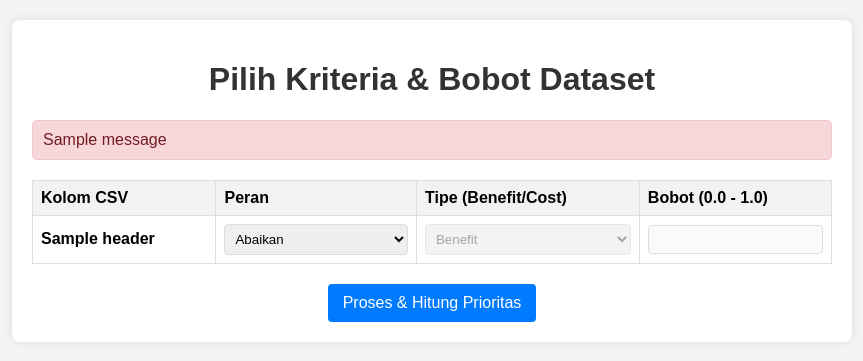
After one commit to Albab-source/flask-smart-dss, a Flask app: template templates/criteria_selection.html in a window 1280 px wide. The commit adds this page. Shown: the top 361 px of the page, without its empty margins (208-1071 px from the left). Run offline with Flask 3, Linux system fonts and the light colour scheme; the template is opened without the code that fills it: most values are stand-ins (such as "Sample title", 1, 10 or a date in 2020); one stand-in notice (Sample message) is shown.

Commit message:
Milestone 2: Web App Dasar dengan Flask, upload CSV, dan deteksi header CSV.

```diff
--- a/app.py
+++ b/app.py
@@ -1,13 +1,26 @@
 #app.py
 
-from flask import Flask, render_template, request, redirect,url_for
+from flask import Flask, flash, render_template, request, redirect, url_for, session
+from werkzeug.utils import secure_filename
 #Import fungsi hitung_prioritas_smart dari dile smart_logic.py
-from smart_logic import hitung_prioritas_smart
+from smart_logic import hitung_prioritas_smart, baca_csv_pasien_header
+import os
 
 #buat objek aplikasi flask
 app = Flask(__name__)
 
-# --- Kriteria dan bobot (diidentifikasi di sini untuk kemudahan, nanti bisa diukur di DB) ---
+# --- Konfigurasi Aplikasi ---
+app.config['SECRET_KEY'] = 'ini_rahasia_anda_bisa_ganti_dengan_string_acak'
+app.config['UPLOAD_FOLDER'] = 'datasets' # Nama folder untuk menyimpan file yang diunggah
+app.config['MAX_CONTENT_LENGTH'] = 16 * 1024 * 1024 # Batasi ukuran file hingga 16 MB
+ALLOWED_EXTENSIONS = {'csv'} # Hanya izinkan file CSV
+
+def allowed_file(filename):
+    return '.' in filename and \
+           filename.rsplit('.', 1)[1].lower() in ALLOWED_EXTENSIONS
+
+
+# --------- Kriteria dan bobot (diidentifikasi di sini untuk kemudahan, nanti bisa diukur di DB) ---------
 #Ini harus konsisten dengan yang diharaokan oleh fungsi hitung_prioritas_smart anda
 bobot_kriteria= {
     "GCS": 0.30,
@@ -26,13 +39,16 @@ tipe_kriteria = {
     "Nyeri": "cost",
     "Usia": "cost"
 }
-# --- Akhiri Definisi Kriteria ---
-# --- Routing ---
+# --------- Akhiri Definisi Kriteria ---------
+
+
+# --------- Routing -----------
 #Dekorator @app.route('/') menentukan URL mana yang akan memicu fungsi di bawahnya.
 #dalam kasus ini, URL dasar aplikasi (misalnya http://127.0.0.1:5000/)
+
 @app.route('/')
 def index():
-    return render_template('index.html')
+    return render_template('index.html', show_upload_option=True)
 
 @app.route('/result', methods=['POST'])
 def hitung_prioritas():
@@ -54,6 +70,7 @@ def hitung_prioritas():
             return "Input tidak valid. Pastikan semua nilai numerik diisi dengan benar.", 400 # bad Request
 
         #Sisipkan data pasien dalam format yang diharapkan fungsi SMART
+        # data_pasien_tunggal dictionary untuk menyimpan data satu pasien
         data_pasien_tunggal = {
             nama_pasien: {
                 "GCS": gcs,
@@ -66,7 +83,7 @@ def hitung_prioritas():
         }
 
         #panggil fungsi hitung_prioritas_smart dari smart_logic.py
-        #Kita hanya mengirim satu pasien, tapi fingsinya dirancang untuk multiple.
+        #Kita hanya mengirim satu pasien, tapi fungsinya dirancang untuk multiple.
         #Jadi kita kirimkan data_pasien_tunggal.
         prioritas_hasil = hitung_prioritas_smart(data_pasien_tunggal, bobot_kriteria, tipe_kriteria)
 
@@ -76,7 +93,62 @@ def hitung_prioritas():
     # Jika bukan metode POST (misalnya user coba akses langsung /hitung_prioritas)
     return redirect(url_for('index')) # Kembali ke halaman input
 
-# --- Menjalankan Aplikasi ---
+
+@app.route('/upload_csv', methods=['POST'])
+def upload_csv():
+    if request.method == 'POST':
+
+        #cek apakah ada file di request
+        if 'file_csv' not in request.files:
+            flash('Tidak ada bagian file.') # Pesan flash akan ditampilkan di template
+            return redirect(url_for('index'))
+
+        file = request.files['file_csv']
+
+        # Jika user tidak memilih file, browser juga mengirimkna bagian kosong tanpa nama file.
+        if file.filename =='':
+            flash('Tidak ada file yang terpilih')
+            return redirect(url_for('index'))
+
+        if file and allowed_file(file.filename):
+            filename = secure_filename(file.filename)
+            file_path = os.path.join(app.config['UPLOAD_FOLDER'], filename)
+            file.save(file_path) # simapan file yang diunggah
+
+            try:
+
+                # Panggil fungsi baru untuk membaca hanya pada bagian heeader dari csv
+                headers = baca_csv_pasien_header(file_path)
+
+                # simpan path file dan headers di session untuk digunakan direquest selanjutnya
+                session['uploaded_file_path'] = file_path
+                session['csv_headers'] = headers
+
+                # Redirect user ke halaman pemilihan kriteria (yang akan kita buat)
+                return redirect(url_for('criteria_selection'))
+
+            except Exception as e:
+                flash(f'Terjadi kesalahan saat memproses file CSV: {e}')
+                if os.path.exists(file_path):
+                    os.remove(file_path) # hapus file jika ada error
+                return redirect(url_for('index'))
+        else:
+            flash('Ekstensi file tidak diizinkan. hanya CSV yang diperbolehkan.')
+            return redirect(url_for('index'))
+
+    return redirect(url_for('index'))
+
+@app.route('/criteria_selection')
+def criteria_selection():
+    # Ambil heaers dari session
+    headers = session.get('csv_headers')
+    if not headers:
+        flash('Tidak ada data CSV yang diunggah. Silahkan unggah file terlebih dahulu.')
+        return redirect(url_for('index'))
+    # Render template untuk pemilihan kriteria dan kirimkan headers
+    return render_template('criteria_selection.html', headers=headers)
+
+# --- Menjalankan Aplikasi dalam Internal ---
 #Bagian ini memastikan hanya berjalan saat file ini dieksekusi langsung
 if __name__ == '__main__':
     # app.run() akan memulai server pengembangan flask
--- a/smart_logic.py
+++ b/smart_logic.py
@@ -1,4 +1,5 @@
 #samrt_logic.py
+import csv
 
 def hitung_prioritas_smart(alternatif_data, kriteria_bobot, kriteria_type):
     """
@@ -61,7 +62,36 @@ def hitung_prioritas_smart(alternatif_data, kriteria_bobot, kriteria_type):
 
     return prioritas_terurut
 
-#-----Data Contoh untuk Pengujian -----
+def baca_csv_pasien_header(file_path):
+    """
+    Membaca hanya baris header dari file CSV.
+
+     Args:
+        file_path (str): Path lengkap ke file CSV.
+
+    Returns:
+        list: Daftar string yang berisi nama-nama kolom dari header CSV.
+     """
+    common_encodings = ['utf-8', 'utf-8-sig', 'utf-16', 'latin-1', 'cp1252'] # Tambahkan encoding yang ingin dicoba
+
+    for encoding in common_encodings:
+        try:
+            with open(file_path, mode='r', newline='', encoding=encoding) as csvfile:
+                reader = csv.reader(csvfile)
+                header = next(reader) # Baris ini membaca baris pertama sebagai header
+                print(f"File berhasil dibaca dengan encoding: {encoding}") # Pesan debug
+                return header
+        except UnicodeDecodeError:
+            print(f"Gagal membaca dengan encoding {encoding}, mencoba yang lain...")
+            continue # Coba encoding berikutnya
+        except Exception as e:
+            # Tangani error lain yang mungkin terjadi saat membuka/membaca file
+            raise Exception(f"Gagal membaca header CSV dari {file_path} dengan encoding {encoding}: {e}")
+
+    # Jika semua encoding gagal
+    raise Exception(f"Tidak dapat membaca file CSV '{file_path}'. Coba simpan ulang file dengan encoding UTF-8.")
+
+# ------------- Data Contoh untuk Pengujian -------------
 #Definisiakan bobot krieria dan tipenya
 bobot_kriteria = {
     "GCS": 0.30,
--- /dev/null
+++ b/templates/criteria_selection.html
@@ -0,0 +1,108 @@
+<!DOCTYPE html>
+<html lang="en">
+<head>
+    <meta charset="UTF-8">
+    <meta name="viewport" content="width=device-width, initial-scale=1.0">
+    <title>Pilih Kriteria & Bobot</title>
+    <style>
+        body { font-family: Arial, sans-serif; margin: 20px; background-color: #f4f4f4; }
+        .container { background-color: #fff; padding: 20px; border-radius: 8px; box-shadow: 0 0 10px rgba(0,0,0,0.1); max-width: 800px; margin: auto; }
+        h1, h2 { color: #333; text-align: center; }
+        table { width: 100%; border-collapse: collapse; margin-top: 20px; }
+        th, td { border: 1px solid #ddd; padding: 8px; text-align: left; }
+        th { background-color: #f2f2f2; }
+        select, input[type="number"] { width: 100%; padding: 6px; border: 1px solid #ddd; border-radius: 4px; box-sizing: border-box; }
+        .hint { font-size: 0.8em; color: #666; margin-top: 5px; }
+        button { padding: 10px 15px; background-color: #007bff; color: white; border: none; border-radius: 4px; cursor: pointer; font-size: 16px; margin-top: 20px; display: block; width: fit-content; margin-left: auto; margin-right: auto;}
+        button:hover { background-color: #0056b3; }
+        .flashes {
+            list-style-type: none;
+            padding: 10px;
+            margin: 10px 0;
+            background-color: #f8d7da; /* Warna merah muda untuk error/warning */
+            color: #721c24; /* Warna teks gelap */
+            border: 1px solid #f5c6cb;
+            border-radius: 5px;
+        }
+    </style>
+</head>
+<body>
+    <div class="container">
+        <h1>Pilih Kriteria & Bobot Dataset</h1>
+
+        {% with messages = get_flashed_messages() %}
+            {% if messages %}
+                <ul class="flashes">
+                    {% for message in messages %}
+                        <li>{{ message }}</li>
+                    {% endfor %}
+                </ul>
+            {% endif %}
+        {% endwith %}
+
+        <form action="/proses_kriteria" method="POST">
+            <table>
+                <thead>
+                    <tr>
+                        <th>Kolom CSV</th>
+                        <th>Peran</th>
+                        <th>Tipe (Benefit/Cost)</th>
+                        <th>Bobot (0.0 - 1.0)</th>
+                    </tr>
+                </thead>
+                <tbody>
+                    {% for header in headers %}
+                    <tr>
+                        <td><strong>{{ header }}</strong></td>
+                        <td>
+                            <select name="peran_{{ header }}" onchange="toggleKriteriaOptions(this)">
+                                <option value="ignore">Abaikan</option>
+                                <option value="alternatif">Nama Alternatif</option>
+                                <option value="kriteria">Kriteria</option>
+                            </select>
+                        </td>
+                        <td class="kriteria-options">
+                            <select name="tipe_{{ header }}" disabled>
+                                <option value="benefit">Benefit</option>
+                                <option value="cost">Cost</option>
+                            </select>
+                        </td>
+                        <td class="kriteria-options">
+                            <input type="number" name="bobot_{{ header }}" step="0.01" min="0" max="1" disabled>
+                        </td>
+                    </tr>
+                    {% endfor %}
+                </tbody>
+            </table>
+            <button type="submit">Proses & Hitung Prioritas</button>
+        </form>
+    </div>
+
+    <script>
+        // JavaScript untuk mengaktifkan/menonaktifkan input tipe dan bobot
+        function toggleKriteriaOptions(selectElement) {
+            const row = selectElement.closest('tr');
+            const tipeSelect = row.querySelector('select[name^="tipe_"]');
+            const bobotInput = row.querySelector('input[name^="bobot_"]');
+
+            if (selectElement.value === 'kriteria') {
+                tipeSelect.disabled = false;
+                bobotInput.disabled = false;
+                bobotInput.setAttribute('required', 'required'); // Wajib diisi jika kriteria
+            } else {
+                tipeSelect.disabled = true;
+                bobotInput.disabled = true;
+                bobotInput.removeAttribute('required');
+                bobotInput.value = ''; // Kosongkan nilai jika tidak relevan
+            }
+        }
+
+        // Panggil ini saat halaman dimuat untuk inisialisasi status input
+        document.addEventListener('DOMContentLoaded', () => {
+            document.querySelectorAll('select[name^="peran_"]').forEach(select => {
+                toggleKriteriaOptions(select);
+            });
+        });
+    </script>
+</body>
+</html>
```
Also changed, not shown: templates/index.html (+28 -0 lines), 3 other files.
